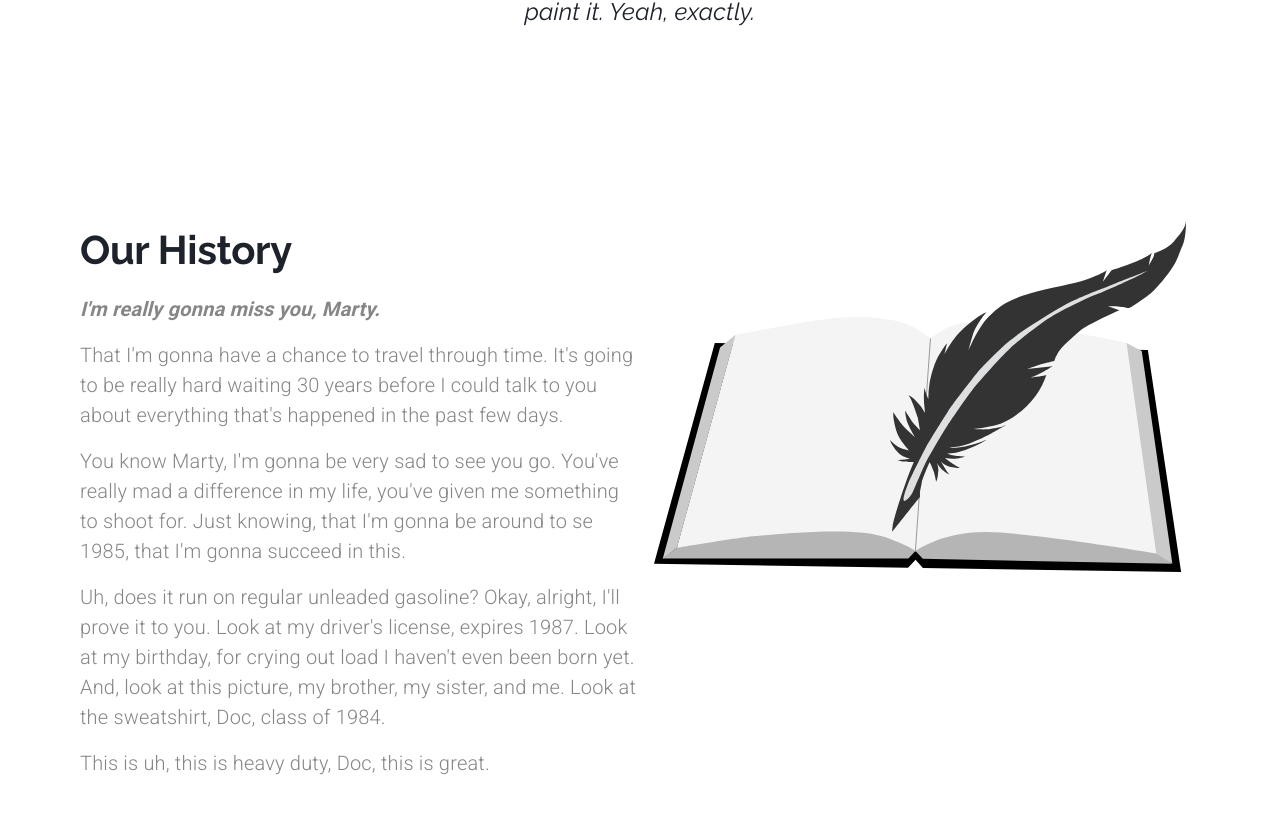
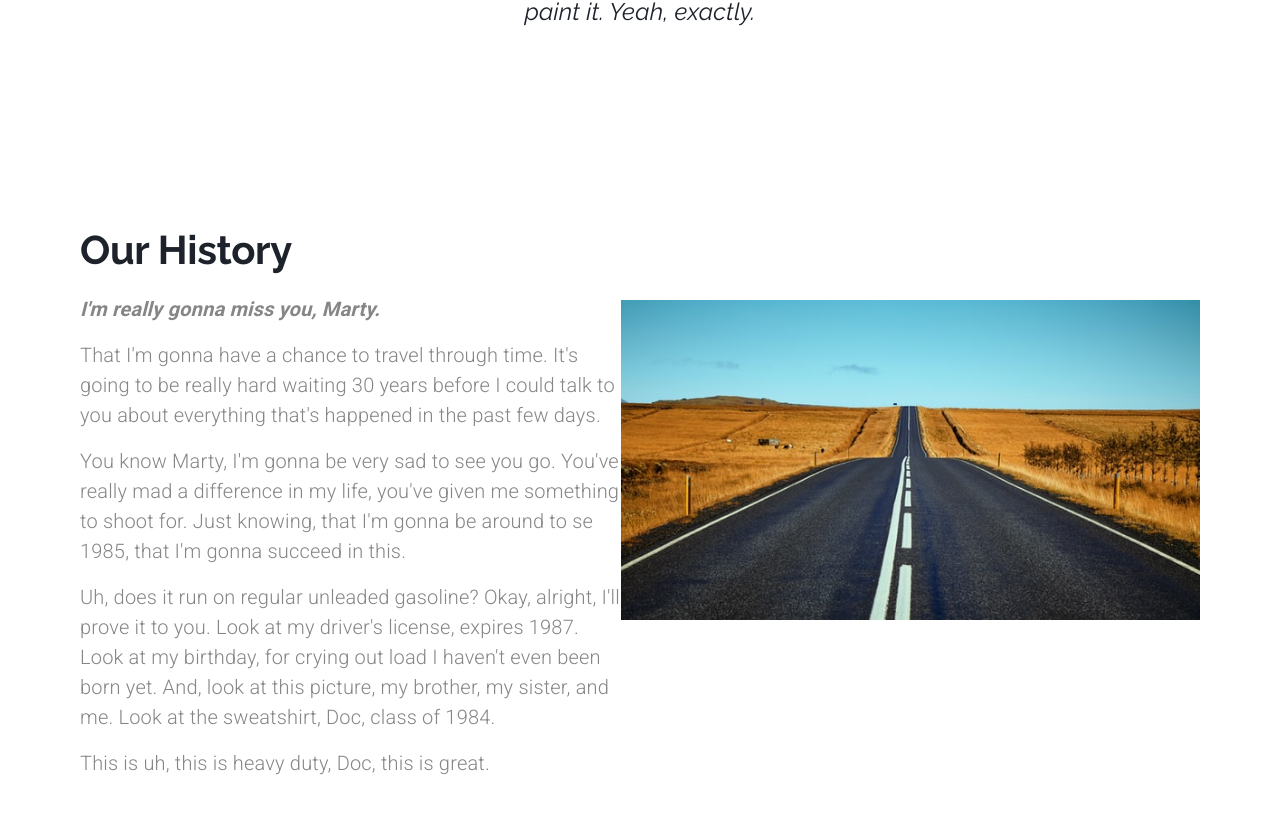
Before and after one commit to onTheDL/das-nextJS, a Next.js app: page /about in a window 1280 px wide. Shown: the part 404-1218 px from the top of the page. Built offline with nearby package versions, Linux system fonts and the light colour scheme.

Commit message:
Update about image and revolution and infoBackground

```diff
--- a/pages/about.js
+++ b/pages/about.js
@@ -149,9 +149,9 @@ export default function About({ setValue, setSelectedIndex }) {
         {/*---History Img---*/}
         <Grid item container justify="center" lg>
           <img
-            src="/assets/history.svg"
-            alt="quill pen above open book"
-            style={{ maxHeight: matchesMD ? "15em" : "22em" }}
+            src="/assets/road-small.jpg"
+            alt="road"
+            style={{ maxHeight: matchesMD ? "15em" : "20em", marginTop: "5em" }}
           />
         </Grid>
       </Grid>
```
Also changed, not shown: pages/index.js (+6 -4 lines), public/assets/road-small.jpg (added).
